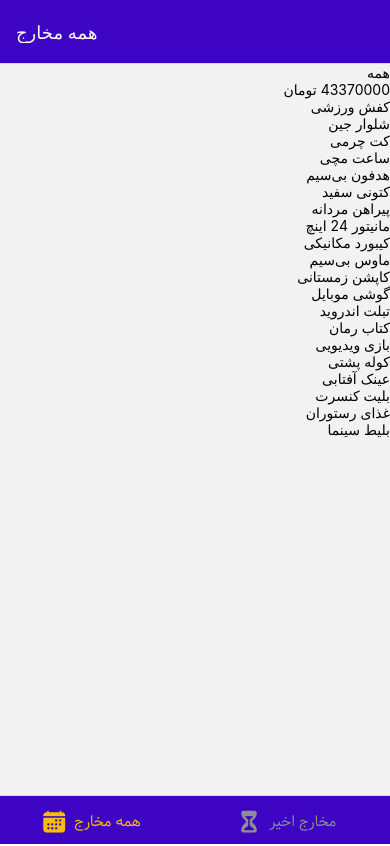
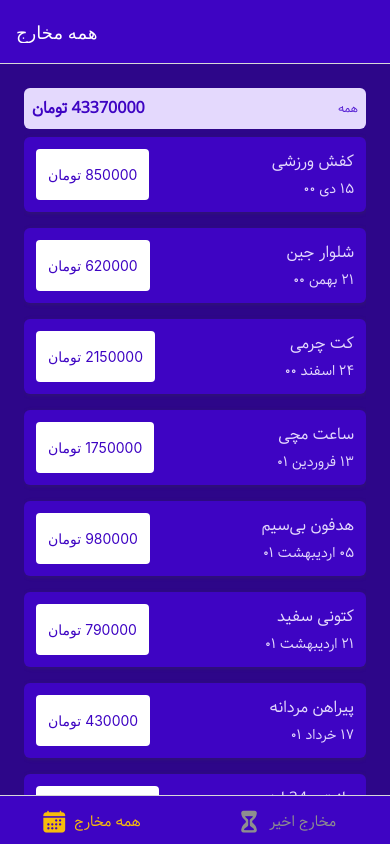
Before and after one commit to hamedghaaderi/Expense-tracker, a React Native app: screen /AllScreen in a window 390 px wide. Built offline with nearby package versions, Linux system fonts and the light colour scheme.

Commit message:
feat: style all & recent screens and components.

```diff
--- a/components/expenses/expenses-item.js
+++ b/components/expenses/expenses-item.js
@@ -1,11 +1,65 @@
-import { Text } from "react-native";
+import { Pressable, StyleSheet, Text, View } from "react-native";
+import GlobalStyles from "../../constants/colors";
+import { formattedDate } from "../../utils/date";
 
 const ExpensesItem = ({ expense }) => {
+  console.log("expense: ", expense);
+
   return (
     <>
-      <Text>{expense.description}</Text>
+      <Pressable>
+        <View style={styles.expenseItem}>
+          <View style={styles.descriptionContainer}>
+            <Text style={[styles.textBase, styles.description]}>
+              {expense.description}
+            </Text>
+            <Text style={styles.textBase}>{formattedDate(expense.date)}</Text>
+          </View>
+          <View style={styles.amountContainer}>
+            <Text style={styles.amount}>{expense.amount} تومان</Text>
+          </View>
+        </View>
+      </Pressable>
     </>
   );
 };
 
 export default ExpensesItem;
+
+const styles = StyleSheet.create({
+  expenseItem: {
+    padding: 12,
+    marginVertical: 8,
+    backgroundColor: GlobalStyles.colors.primary500,
+    flexDirection: "row-reverse",
+    justifyContent: "space-between",
+    borderRadius: 6,
+    elevation: 3,
+    shadowColor: GlobalStyles.colors.gray500,
+    shadowRadius: 4,
+    shadowOffset: { width: 1, height: 1 },
+    shadowOpacity: 0.4,
+  },
+  descriptionContainer: {
+    alignItems: "flex-end",
+  },
+  textBase: {
+    color: GlobalStyles.colors.primary50,
+    fontFamily: "samim",
+  },
+  description: {
+    fontSize: 16,
+    marginBottom: 4,
+  },
+  amountContainer: {
+    paddingHorizontal: 12,
+    paddingVertical: 4,
+    backgroundColor: "white",
+    justifyContent: "center",
+    alignItems: "center",
+    borderRadius: 4,
+  },
+  amount: {
+    color: GlobalStyles.colors.primary500,
+  },
+});
--- a/components/expenses/expenses-output.js
+++ b/components/expenses/expenses-output.js
@@ -1,11 +1,12 @@
-import { FlatList, View } from "react-native";
+import { FlatList, StyleSheet, View } from "react-native";
 import ExpensesSummary from "./expenses-summary";
 import ExpensesItem from "./expenses-item";
+import GlobalStyles from "../../constants/colors";
 
 const ExpensesOutput = ({ expenses, expensesPeriod }) => {
   return (
     <>
-      <View>
+      <View style={styles.container}>
         <ExpensesSummary periodName={expensesPeriod} expenses={expenses} />
         <FlatList
           data={expenses}
@@ -20,3 +21,13 @@
 };
 
 export default ExpensesOutput;
+
+const styles = StyleSheet.create({
+  container: {
+    flex: 1,
+    paddingHorizontal: 24,
+    paddingTop: 24,
+    paddingBottom: 0,
+    backgroundColor: GlobalStyles.colors.primary700,
+  },
+});
--- a/components/expenses/expenses-summary.js
+++ b/components/expenses/expenses-summary.js
@@ -1,4 +1,5 @@
-import { Text, View } from "react-native";
+import { StyleSheet, Text, View } from "react-native";
+import GlobalStyles from "../../constants/colors";
 
 const ExpensesSummary = ({ periodName, expenses }) => {
   const expensesSum = expenses.reduce((_sum, _expense) => {
@@ -7,12 +8,34 @@
 
   return (
     <>
-      <View>
-        <Text>{periodName}</Text>
-        <Text>{expensesSum} تومان</Text>
+      <View style={styles.container}>
+        <Text style={styles.period}>{periodName}</Text>
+        <Text style={styles.sum}>{expensesSum} تومان</Text>
       </View>
     </>
   );
 };
 
 export default ExpensesSummary;
+
+const styles = StyleSheet.create({
+  container: {
+    padding: 8,
+    backgroundColor: GlobalStyles.colors.primary50,
+    borderRadius: 6,
+    flexDirection: "row-reverse",
+    justifyContent: "space-between",
+    alignItems: "center",
+  },
+  period: {
+    fontFamily: "samim",
+    fontSize: 12,
+    color: GlobalStyles.colors.primary400,
+  },
+  sum: {
+    fontFamily: "samim",
+    fontSize: 16,
+    fontWeight: "bold",
+    color: GlobalStyles.colors.primary500,
+  },
+});
--- /dev/null
+++ b/utils/date.js
@@ -0,0 +1,7 @@
+export const formattedDate = (date) => {
+  return date.toLocaleDateString("fa-IR", {
+    day: "2-digit",
+    month: "long",
+    year: "2-digit",
+  });
+};
```
